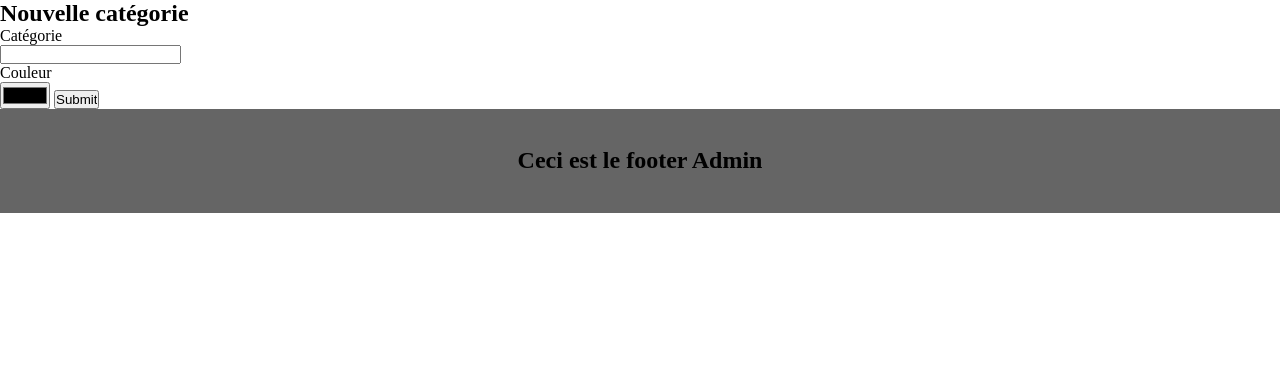
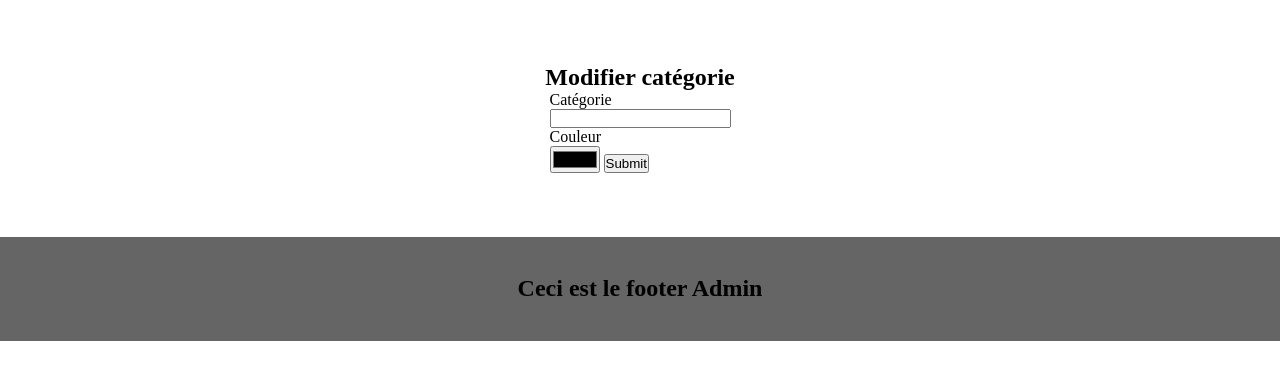
Before and after one commit to WilliamGendre/symfony_last_TP, a Symfony app: template templates/admin/page/categories/updateCategorie.html.twig in a window 1280 px wide. Shown: the part 198-578 px from the top of the page. Run offline with Twig, Linux system fonts and the light colour scheme; the template is opened without the code that fills it, so the values that code supplies are empty; some libraries are stand-ins or nearby versions.

Commit message:
modif css admin

```diff
--- a/public/css/adminStyle.css
+++ b/public/css/adminStyle.css
@@ -78,6 +78,19 @@ th{
     font-size: 20px;
 }
 
+/******************** Catégorie ********************/
+
+.mainFormeulaireController{
+    padding: 5%;
+}
+
+.formulaireCategorie{
+    display: flex;
+    flex-direction: column;
+    justify-content: center;
+    align-items: center;
+}
+
 /******************** Footer ********************/
 
 footer{
--- a/templates/admin/page/categories/updateCategorie.html.twig
+++ b/templates/admin/page/categories/updateCategorie.html.twig
@@ -4,9 +4,11 @@
 
 {% block content %}
 
-    <h2>Nouvelle catégorie</h2>
+<main class="mainFormeulaireController">
 
-    <section>
+    <section class="formulaireCategorie">
+
+        <h2>Modifier catégorie</h2>
 
         <form method="post">
 
@@ -26,4 +28,6 @@
 
     </section>
 
+</main>
+
 {% endblock %}
```
Also changed, not shown: templates/admin/page/articles/insertArticle.html.twig (+6 -2 lines), templates/admin/page/articles/updateArticle.html.twig (+6 -2 lines), templates/admin/page/categories/insertCategories.html.twig (+6 -2 lines).
